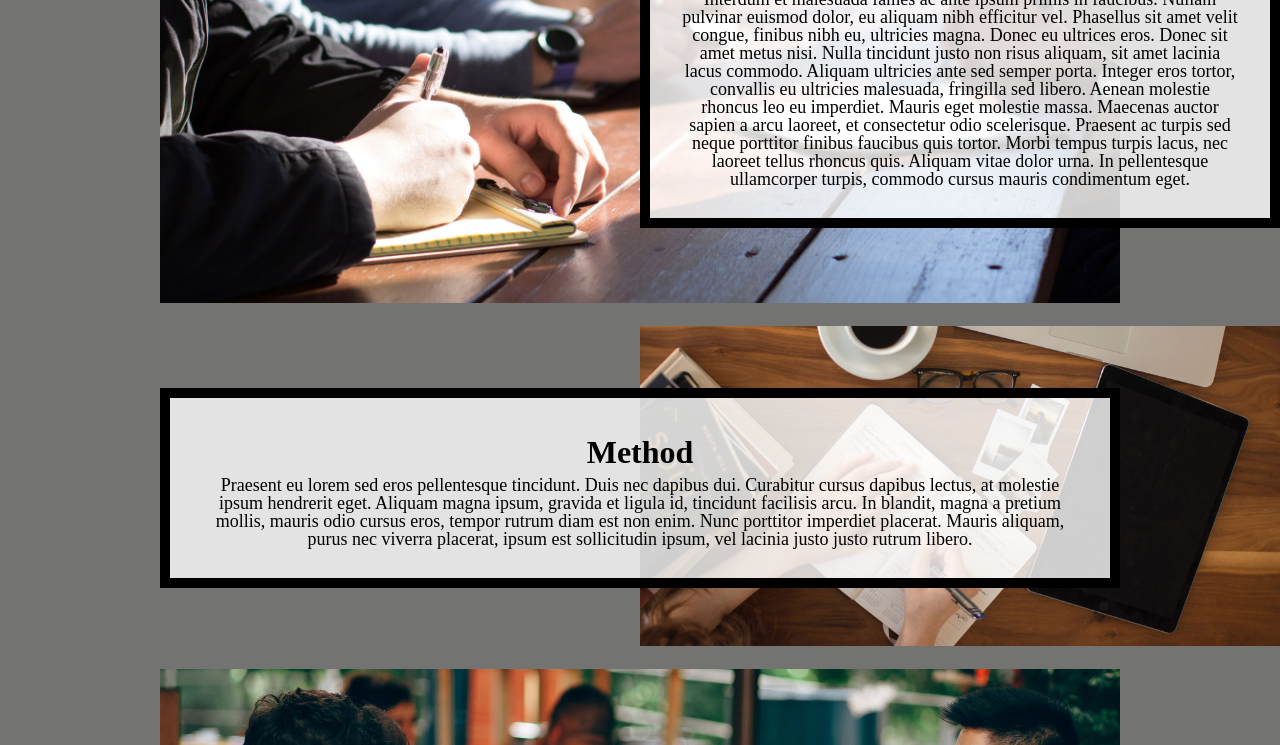
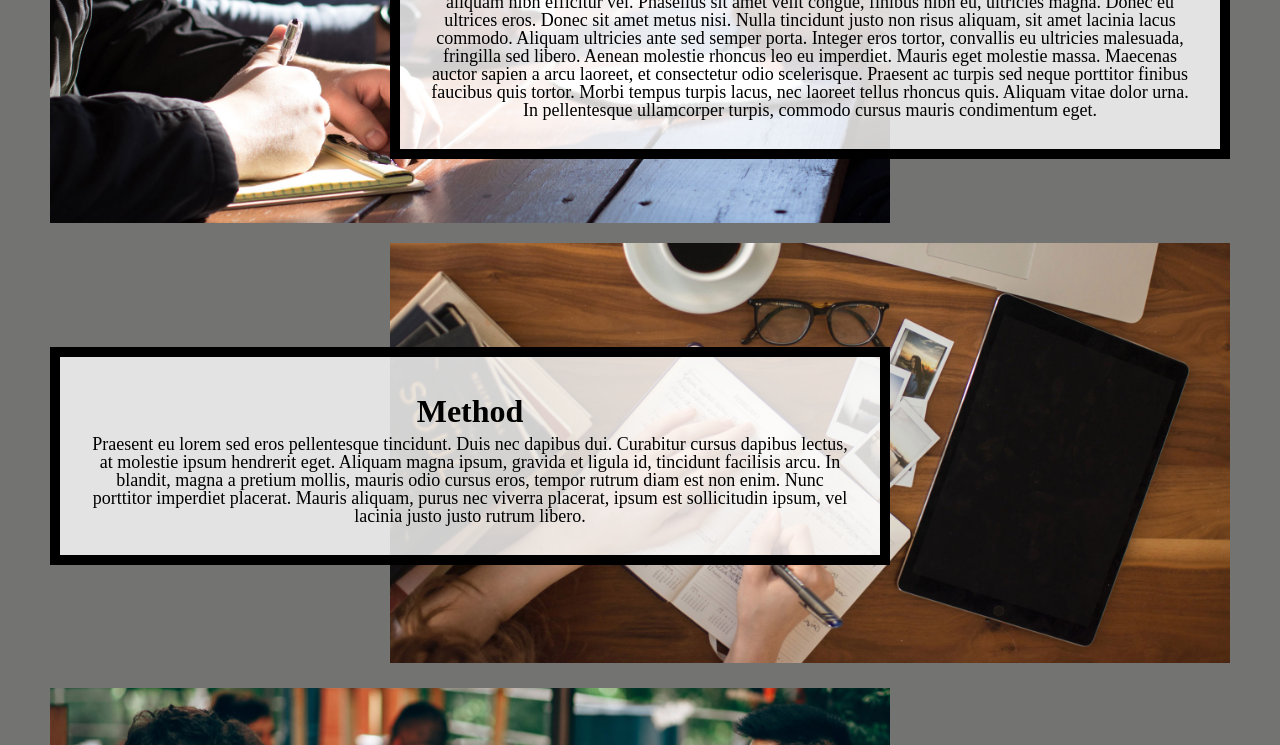
Before and after one commit to tiamadia/homework5-2021, a plain HTML site: page index.html in a window 1280 px wide. Shown: the part 680-1425 px from the top of the page. Drawn offline with Linux system fonts and the light colour scheme.

Commit message:
Add files via upload

```diff
--- a/css/style.css
+++ b/css/style.css
@@ -180,8 +180,8 @@ header{
 
   /*Req 11*/
   .container{
-    grid-template-columns: 50px, auto, 500px, auto, 50px;
-    grid-template-rows: 400px, 425px, 425px, 400px;
+    grid-template-columns: 50px auto 500px auto 50px;
+    grid-template-rows: 400px 425px 425px 400px;
   }
 
   /*Req 12*/
```
